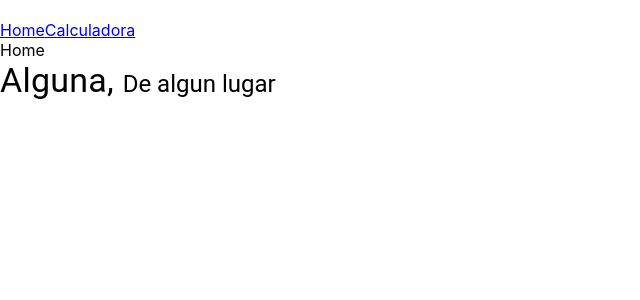
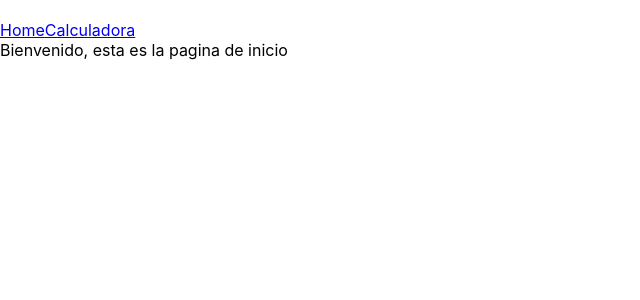
Before and after one commit to alexisMoragaa/curso-react-udemy, a React (Create React App) app: page / in a window 1280 px wide. Shown: the top 300 px of the page, without its empty margins (0-640 px from the left). Built offline with nearby package versions, Linux system fonts and the light colour scheme.

Commit message:
Se añade el uso de pages que engloban componentes

```diff
--- a/src/App.jsx
+++ b/src/App.jsx
@@ -1,7 +1,8 @@
 import React from 'react'
 import { BrowserRouter as Router, Routes, Route, Link } from 'react-router-dom'
-import Calculadora from './components/Calculadora'
-
+import { CalculadoraPage } from './pages/CalculadoraPage'
+import { NotFoundPages } from './pages/NotFoundPages'
+import { WelcomePage } from './pages/WelcomePage'
 const App = props => {
   return (
 
@@ -13,10 +14,10 @@ const App = props => {
             </div>
 
             <Routes> {/* Renderiza los componentes correspondientes cuando la ruta se coincide con la indicada en el path */}
-                <Route path='/' element={"Home"}/>
+                <Route path='/' element={<WelcomePage />}/>
                 <Route path='/main' element={"Main"}/>
-                <Route path='/calculadora'element={<Calculadora />}/>
-                <Route path='*' element={"404 Not Found"}/>
+                <Route path='/calculadora'element={<CalculadoraPage />}/>
+                <Route path='*' element={<NotFoundPages />}/>
             </Routes>
         </Router>
 
--- a/src/index.js
+++ b/src/index.js
@@ -12,7 +12,7 @@ const root = ReactDOM.createRoot(document.getElementById('root'));
 root.render(
   <React.StrictMode>
     <App />
-    <ClimaApp city={'Alguna'} country={'De algun lugar'}/>
+
 
   </React.StrictMode>
 );
--- /dev/null
+++ b/src/pages/CalculadoraPage.jsx
@@ -0,0 +1,10 @@
+import React from 'react'
+import Calculadora from '../components/Calculadora'
+
+export const CalculadoraPage = () => {
+  return (
+    <div>
+      <Calculadora />
+    </div>
+  )
+}
--- /dev/null
+++ b/src/pages/NotFoundPages.jsx
@@ -0,0 +1,24 @@
+import React from 'react'
+import { Grid } from '@mui/material'
+import {Link} from '@mui/material';
+import {Typography} from '@mui/material';
+
+export const NotFoundPages = () => {
+  return (
+    <Grid
+        display={"flex"}
+        justifyContent={"center"}
+        flexDirection="column"
+        alignItems={"center"}
+        height="80vh"
+
+
+    >
+
+        <Typography variant="h1">404</Typography>
+        <Typography fontSize={"2em"}>Not Found</Typography>
+
+    </Grid>
+
+  )
+}
--- /dev/null
+++ b/src/pages/WelcomePage.jsx
@@ -0,0 +1,10 @@
+import React from 'react'
+
+export const WelcomePage = () => {
+  return (
+    <div>
+        Bienvenido, esta es la pagina de inicio
+
+    </div>
+  )
+}
```
